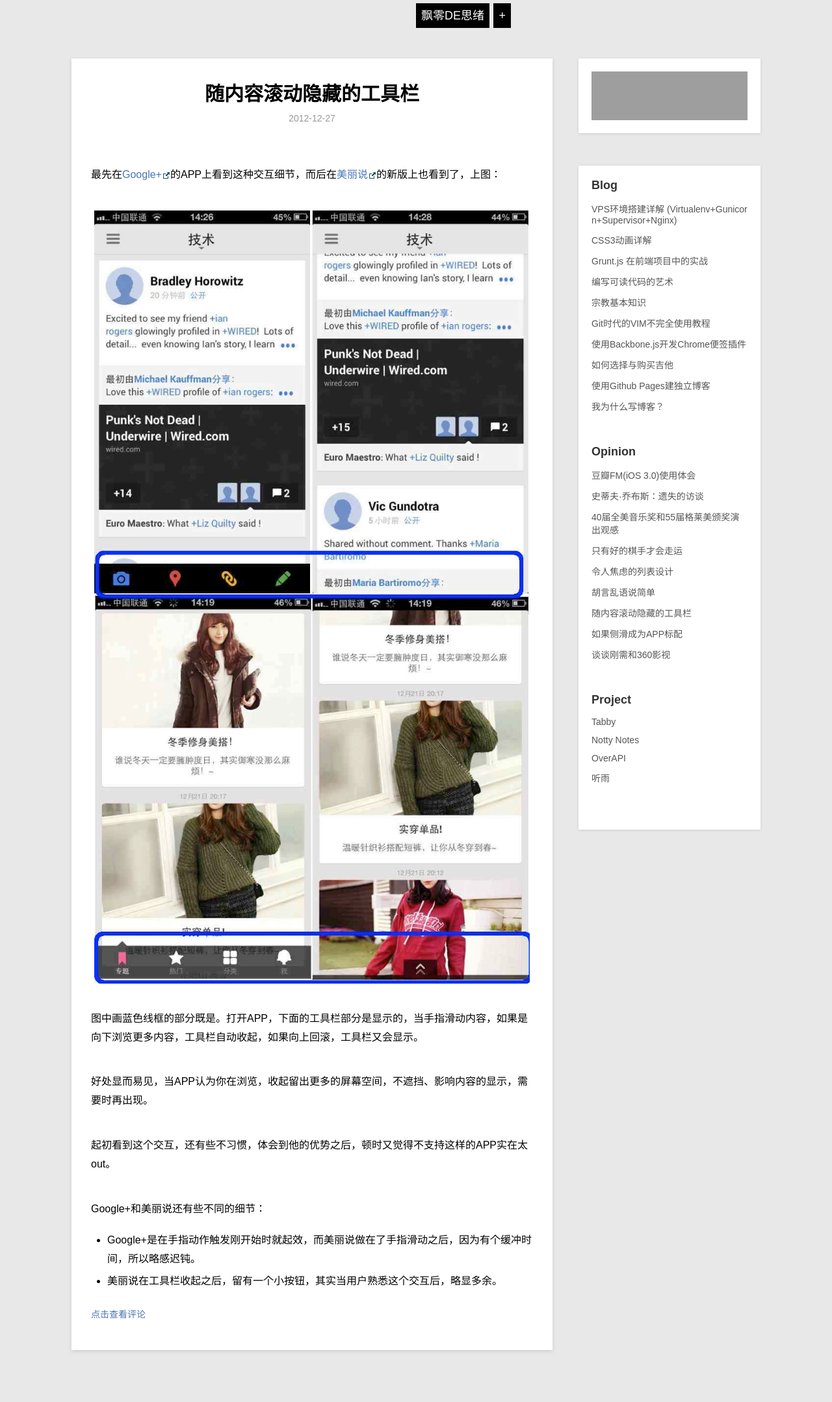
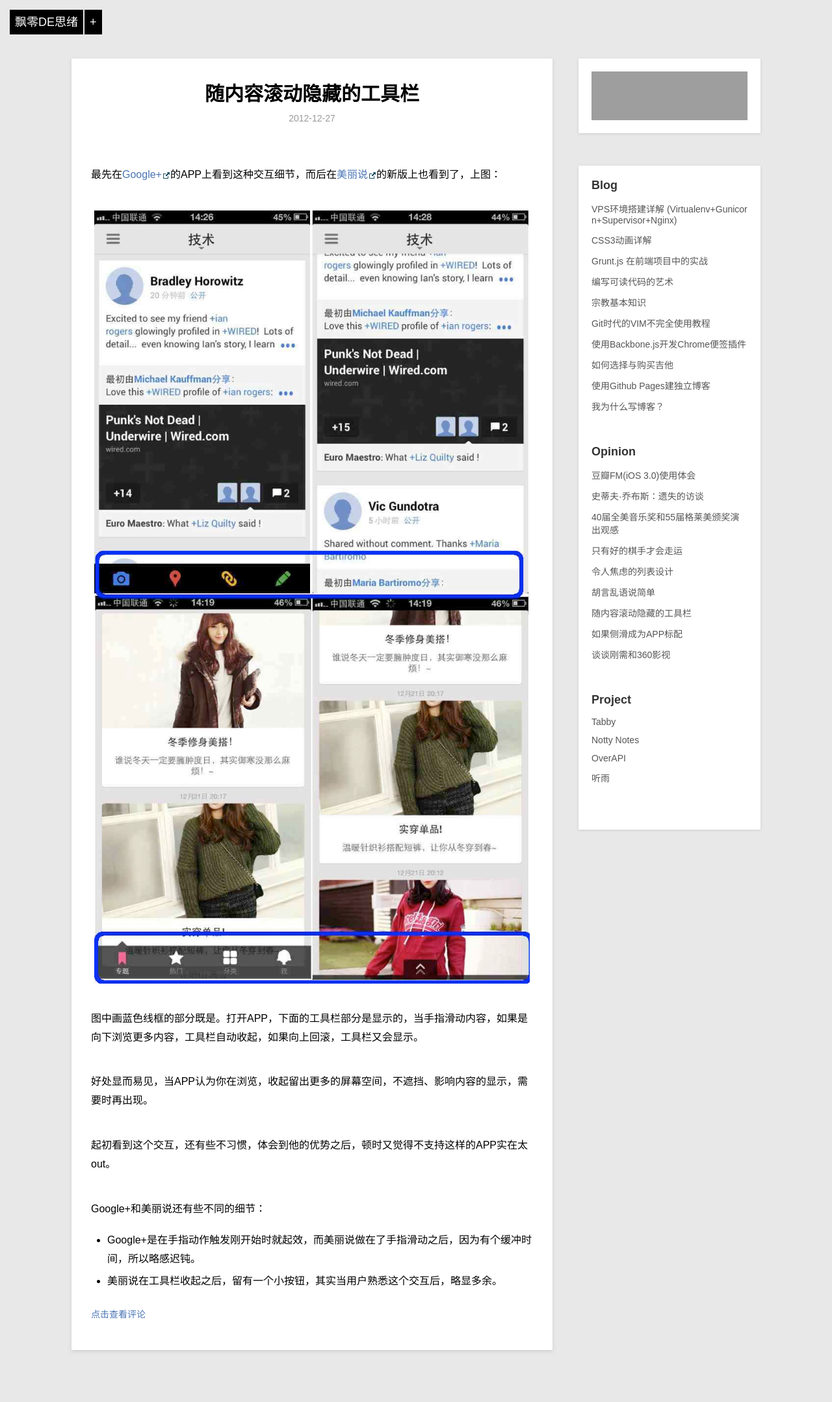
Before and after one commit to chanboo1985/chanboo1985.github.io, a Jekyll site: the page built from _posts/opinion/2012-12-27-auto-edit-bar.md, in a window 1280 px wide. Shown: the whole page at 65% size. Built offline with Jekyll 4.4.1, drawn with Linux system fonts in a browser that asks for light colours; Markdown is read by kramdown in place of the engine named in the settings; grey boxes are pictures that could not be loaded.

Commit message:
change css

```diff
--- a/css/default.css
+++ b/css/default.css
@@ -134,7 +134,7 @@ h3.about {color:#777;margin-top:20px;font-size:22px;margin-bottom:10px}
 #menuIndex li.h1{font-size:14px;font-weight:normal;padding-left:0;margin-bottom:10px;}
 #menuIndex li.h3{padding-left:25px;}
 
-.home-menu { position:absolute; width:160px; height:45px; left:50%; top:5px; margin-left:auto; margin-right:auto; }
+.home-menu { position:fixed; top:15px; left:15px; z-index:5; font-size:0; }
 .home-menu-icon { line-height:38px; padding:0 8px; display:inline-block; color:#fff; font-size:18px;  background:#000; }
 .home-follow { margin-left:2px; line-height:38px; padding:0 8px; display:inline-block; color:#fff; font-size:18px; background:#000;  }
 .home-menu-icon:hover,
```
